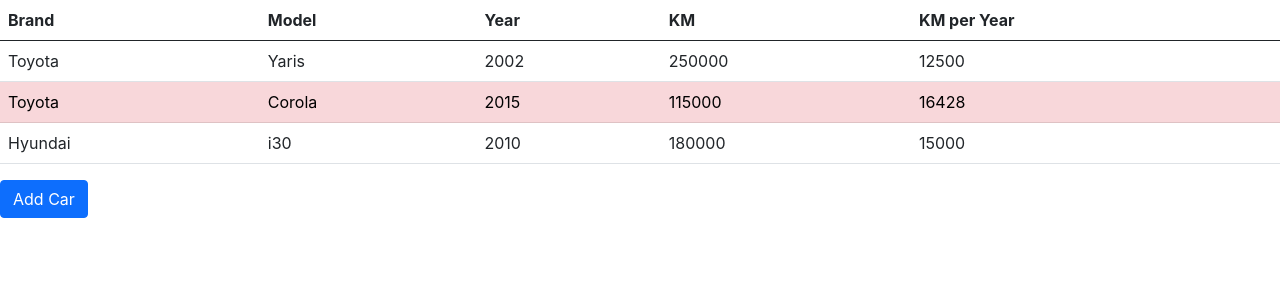
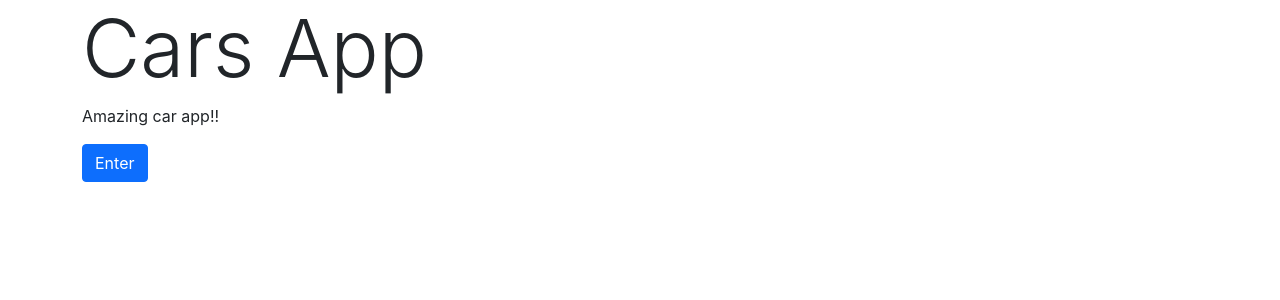
Before and after one commit to nirch/cars-app-react-jun2021, a React (Create React App) app: page / in a window 1280 px wide. Shown: the top 300 px of the page. Built offline with nearby package versions, Linux system fonts and the light colour scheme.

Commit message:
react router

```diff
--- a/package.json
+++ b/package.json
@@ -11,6 +11,7 @@
     "react": "^17.0.2",
     "react-bootstrap": "^2.0.0-beta.4",
     "react-dom": "^17.0.2",
+    "react-router-dom": "^5.2.0",
     "react-scripts": "4.0.3",
     "web-vitals": "^1.0.1"
   },
--- a/src/App.js
+++ b/src/App.js
@@ -1,11 +1,29 @@
+import axios from 'axios';
+import { useEffect, useState } from 'react';
+import { HashRouter, Route, Switch } from 'react-router-dom';
 import './App.css';
+import CarModel from './model/CarModel';
+import CarDetailsPage from './pages/CarDetailsPage/CarDetailsPage';
 import CarsPage from './pages/CarsPage/CarsPage';
+import HomePage from './pages/HomePage/HomePage';
 
 function App() {
+  const [cars, setCars] = useState([]);
+
+  useEffect(() => {
+    axios.get("cars.json").then(response => {
+      setCars(response.data.map(plainCar => new CarModel(plainCar.id, plainCar.brand, plainCar.model, plainCar.year, plainCar.km)));
+    });
+  }, []);
+
   return (
-    <div>
-      <CarsPage/>
-    </div>
+    <HashRouter>
+      <Switch>
+        <Route exact path="/"><HomePage /></Route>
+        <Route exact path="/cars"><CarsPage cars={cars} onAddCar={newCar => setCars(cars.concat(newCar))}/></Route>
+        <Route exact path="/cars/:id"><CarDetailsPage cars={cars}/></Route>
+      </Switch>
+    </HashRouter>
   );
 }
 
--- a/src/components/CarTableRow/CarTableRow.jsx
+++ b/src/components/CarTableRow/CarTableRow.jsx
@@ -1,9 +1,17 @@
 import React from 'react';
+import { useState } from 'react';
+import { Redirect } from 'react-router-dom';
 
 function CarTableRow({ car, isHighestCar }) {
+    const [redirectTo, setRedirectTo] = useState("");
+
+    if (redirectTo) {
+        return <Redirect to={redirectTo}/>
+    }
+
     return (
         <tr key={car.id} className={isHighestCar ? "table-danger" : ""}
-            onClick={() => console.log(car)}>
+            onClick={() => setRedirectTo(`/cars/${car.id}`)}>
             <td>{car.brand}</td>
             <td>{car.model}</td>
             <td>{car.year}</td>
--- /dev/null
+++ b/src/pages/CarDetailsPage/CarDetailsPage.jsx
@@ -0,0 +1,35 @@
+import React from 'react';
+import { useEffect } from 'react';
+import { Container } from 'react-bootstrap';
+import { useParams } from 'react-router-dom';
+
+function CarDetailsPage({cars}) {
+    const {id} = useParams();
+    const car = cars.find(car => car.id === id);
+
+    // With a server side instead of sending all cars to this comp
+    // We can read the car details from the server
+    // useEffect(() => {
+    //     axios.get("/cars/${id}").then(car => {
+    //         setCar(car);
+    //     })
+    // }, []);
+
+
+    return (
+        <Container>
+            {
+                car ?
+                <>
+                    <p>Brand: {car.brand}</p>
+                    <p>Model: {car.model}</p>
+                    <p>KM: {car.km}</p>
+                    <p>Year: {car.year}</p>
+                    <p>KM per Year: {car.kmPerYear()}</p>
+                </> : <p>Car not found</p>
+            }
+        </Container>
+    );
+}
+
+export default CarDetailsPage;
--- a/src/pages/CarsPage/CarsPage.jsx
+++ b/src/pages/CarsPage/CarsPage.jsx
@@ -1,19 +1,10 @@
-import axios from 'axios';
-import React, { useState } from 'react';
-import { useEffect } from 'react';
-import { Button, Table } from 'react-bootstrap';
+import React from 'react';
+import { Button, Container, Table } from 'react-bootstrap';
 import CarTableRow from '../../components/CarTableRow/CarTableRow';
 import CarModel from '../../model/CarModel';
 
 
-function CarsPage() {
-    const [cars, setCars] = useState([]);
-
-    useEffect(() => {
-        axios.get("cars.json").then(response => {
-            setCars(response.data.map(plainCar => new CarModel(plainCar.id, plainCar.brand, plainCar.model, plainCar.year, plainCar.km)));
-        });
-    }, []);
+function CarsPage({cars, onAddCar}) {
 
 
     // finding the car with the highest km per year
@@ -30,10 +21,10 @@ function CarsPage() {
 
     function addCar() {
         const newCar = new CarModel("23-291-22", "Subaru", "Forster", 2018, 100000);
-        setCars(cars.concat(newCar));
+        onAddCar(newCar);
     }
     return (
-        <div>
+        <Container>
             <Table>
                 <thead>
                     <tr>
@@ -49,7 +40,7 @@ function CarsPage() {
                 </tbody>
             </Table>
             <Button onClick={addCar}>Add Car</Button>
-        </div>
+        </Container>
     );
 }
 
--- /dev/null
+++ b/src/pages/HomePage/HomePage.jsx
@@ -0,0 +1,17 @@
+import React from 'react';
+import { Container } from 'react-bootstrap';
+import { Link } from 'react-router-dom';
+
+function HomePage() {
+    return (
+        <div>
+            <Container>
+                <h1 className="display-1">Cars App</h1>
+                <p>Amazing car app!!</p>
+                <Link to="/cars" className="btn btn-primary">Enter</Link>
+            </Container>
+        </div>
+    );
+}
+
+export default HomePage;
```
Also changed, not shown: 1 other file (tests, documents, lock files or other folders).
